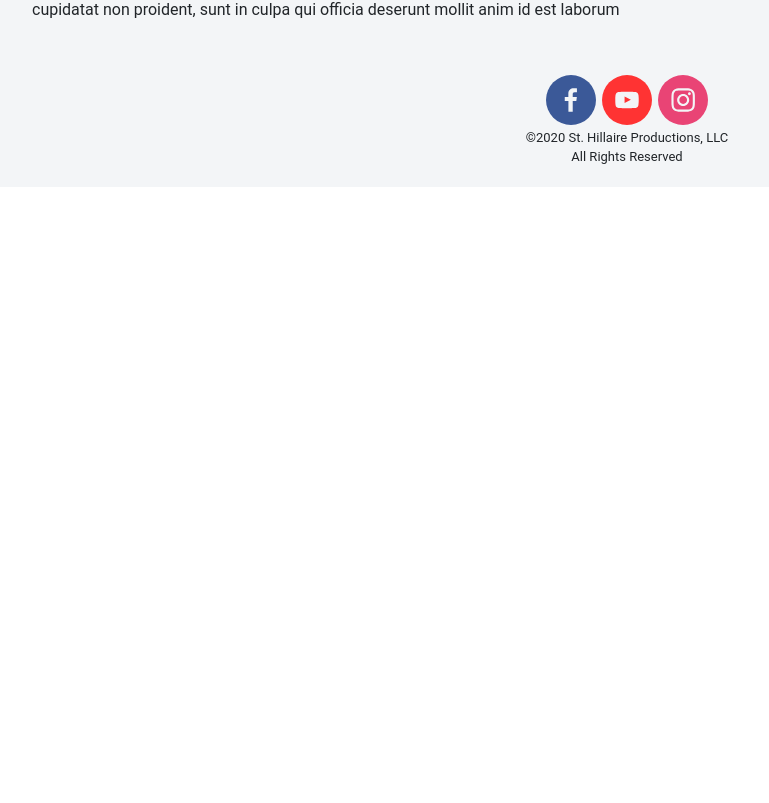
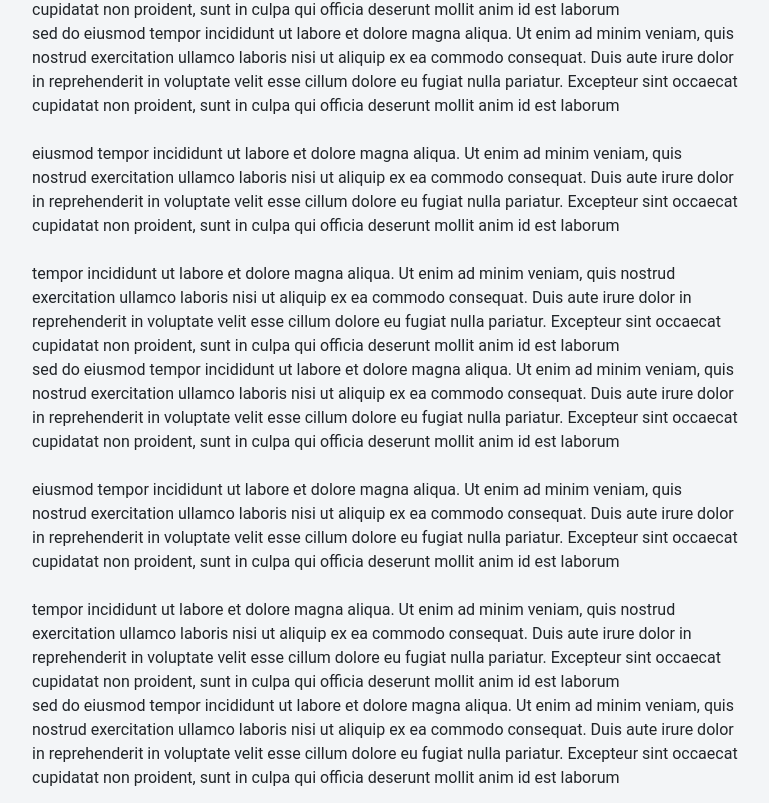
Before and after one commit to Norrismi/Dean_productions, a React (Create React App) app: page / in a window 1280 px wide. Shown: the part 1017-1820 px from the top of the page, without its empty margins (13-782 px from the left). Before the commit the page ends 1204 px from the top, so only its background shows below. Built offline with nearby package versions, Linux system fonts and the light colour scheme; no server answers.

Commit message:
edits complete

```diff
--- a/src/Components/Home/Home.js
+++ b/src/Components/Home/Home.js
@@ -14,10 +14,10 @@ class Home extends Component {
   render() {
     return (
       <div className="main-container">
-      <Nav />
         <div className="top-half">
           <img src={musicPic} alt="music stage" />
         </div>
+      <Nav />
 
 
         <div className="parent-container">
@@ -44,6 +44,90 @@ class Home extends Component {
               </div>
               <br></br>
               <div>
+                sed do eiusmod tempor incididunt ut labore et dolore magna
+                aliqua. Ut enim ad minim veniam, quis nostrud exercitation
+                ullamco laboris nisi ut aliquip ex ea commodo consequat. Duis
+                aute irure dolor in reprehenderit in voluptate velit esse cillum
+                dolore eu fugiat nulla pariatur. Excepteur sint occaecat
+                cupidatat non proident, sunt in culpa qui officia deserunt
+                mollit anim id est laborum
+              </div>
+              <br></br>
+              <div>
+                eiusmod tempor incididunt ut labore et dolore magna aliqua. Ut
+                enim ad minim veniam, quis nostrud exercitation ullamco laboris
+                nisi ut aliquip ex ea commodo consequat. Duis aute irure dolor
+                in reprehenderit in voluptate velit esse cillum dolore eu fugiat
+                nulla pariatur. Excepteur sint occaecat cupidatat non proident,
+                sunt in culpa qui officia deserunt mollit anim id est laborum
+              </div>
+              <br></br>
+              <div>
+                tempor incididunt ut labore et dolore magna aliqua. Ut enim ad
+                minim veniam, quis nostrud exercitation ullamco laboris nisi ut
+                aliquip ex ea commodo consequat. Duis aute irure dolor in
+                reprehenderit in voluptate velit esse cillum dolore eu fugiat
+                nulla pariatur. Excepteur sint occaecat cupidatat non proident,
+                sunt in culpa qui officia deserunt mollit anim id est laborum
+              </div>
+
+
+
+
+
+              <div>
+                sed do eiusmod tempor incididunt ut labore et dolore magna
+                aliqua. Ut enim ad minim veniam, quis nostrud exercitation
+                ullamco laboris nisi ut aliquip ex ea commodo consequat. Duis
+                aute irure dolor in reprehenderit in voluptate velit esse cillum
+                dolore eu fugiat nulla pariatur. Excepteur sint occaecat
+                cupidatat non proident, sunt in culpa qui officia deserunt
+                mollit anim id est laborum
+              </div>
+              <br></br>
+              <div>
+                eiusmod tempor incididunt ut labore et dolore magna aliqua. Ut
+                enim ad minim veniam, quis nostrud exercitation ullamco laboris
+                nisi ut aliquip ex ea commodo consequat. Duis aute irure dolor
+                in reprehenderit in voluptate velit esse cillum dolore eu fugiat
+                nulla pariatur. Excepteur sint occaecat cupidatat non proident,
+                sunt in culpa qui officia deserunt mollit anim id est laborum
+              </div>
+              <br></br>
+              <div>
+                tempor incididunt ut labore et dolore magna aliqua. Ut enim ad
+                minim veniam, quis nostrud exercitation ullamco laboris nisi ut
+                aliquip ex ea commodo consequat. Duis aute irure dolor in
+                reprehenderit in voluptate velit esse cillum dolore eu fugiat
+                nulla pariatur. Excepteur sint occaecat cupidatat non proident,
+                sunt in culpa qui officia deserunt mollit anim id est laborum
+              </div>   <div>
+                sed do eiusmod tempor incididunt ut labore et dolore magna
+                aliqua. Ut enim ad minim veniam, quis nostrud exercitation
+                ullamco laboris nisi ut aliquip ex ea commodo consequat. Duis
+                aute irure dolor in reprehenderit in voluptate velit esse cillum
+                dolore eu fugiat nulla pariatur. Excepteur sint occaecat
+                cupidatat non proident, sunt in culpa qui officia deserunt
+                mollit anim id est laborum
+              </div>
+              <br></br>
+              <div>
+                eiusmod tempor incididunt ut labore et dolore magna aliqua. Ut
+                enim ad minim veniam, quis nostrud exercitation ullamco laboris
+                nisi ut aliquip ex ea commodo consequat. Duis aute irure dolor
+                in reprehenderit in voluptate velit esse cillum dolore eu fugiat
+                nulla pariatur. Excepteur sint occaecat cupidatat non proident,
+                sunt in culpa qui officia deserunt mollit anim id est laborum
+              </div>
+              <br></br>
+              <div>
+                tempor incididunt ut labore et dolore magna aliqua. Ut enim ad
+                minim veniam, quis nostrud exercitation ullamco laboris nisi ut
+                aliquip ex ea commodo consequat. Duis aute irure dolor in
+                reprehenderit in voluptate velit esse cillum dolore eu fugiat
+                nulla pariatur. Excepteur sint occaecat cupidatat non proident,
+                sunt in culpa qui officia deserunt mollit anim id est laborum
+              </div>   <div>
                 sed do eiusmod tempor incididunt ut labore et dolore magna
                 aliqua. Ut enim ad minim veniam, quis nostrud exercitation
                 ullamco laboris nisi ut aliquip ex ea commodo consequat. Duis
--- a/src/Components/Home/StylesHome.css
+++ b/src/Components/Home/StylesHome.css
@@ -27,7 +27,9 @@ F7FFF7 white */
 
 img {
   display: block;
-  max-width: 73%;
+  /* max-width: 73%; */
+  max-width: 76%;
+  height: auto;
   margin-left: auto;
   margin-right: auto;
 }
--- a/src/Components/NotFound/NotFound.js
+++ b/src/Components/NotFound/NotFound.js
@@ -9,10 +9,11 @@ const NotFound = () => {
     <div className="parent404">
       <Nav />
       <div className="pianoTextContainer">
-        <img className="piano" src={brokenPiano} alt="music stage" />
-
-        <div className="firstComment">We have a problem</div>
-        <div className="secondComment">404 Error, Page Not Found</div>
+          <img className="piano" src={brokenPiano} alt="music stage" />
+        {/* <div className="bannerText"> */}
+          <h3 className="firstComment">We have a problem</h3>
+          <h2 className="secondComment">404 Error, Page Not Found</h2>
+        {/* </div> */}
       </div>
       <Footer />
     </div>
--- a/src/Components/NotFound/Styles.css
+++ b/src/Components/NotFound/Styles.css
@@ -1,14 +1,6 @@
 .parent404 {
     background-color: #f3f5f7;
-
-}
-
-.piano {
-    opacity: 0.4;
-    filter: sepia(60%);
-    background-repeat: no-repeat;
-    background-size: cover;
-    padding: 0px 0px 75px 0px
+    z-index: 0;
 }
 
 
@@ -16,22 +8,22 @@
     position: relative;
 }
 
-/* .textBackground{
-    background-color: grey;
-    height: 400px;
-    width:400px;
-    position: absolute;
-    top: 50%;
-    left: 50%;
-    transform: translate(-50%, -50%);
-} */
+.piano {
+    max-width: 100%;
+    height: auto;
+    opacity: 0.4;
+    filter: sepia(60%);
+    /* padding: 0px 0px 75px 0px */
+}
+
 
 .firstComment {
-    color: grey;
+    color: black;
     position: absolute;
     line-height: 26px;
     font-size: 32px;
     font-weight: 200;
+    text-shadow: 1px 1px 5px black, 0 0 25px white, 0 0 5px white;
     top: 44%;
     left: 50%;
     transform: translate(-51%, -50%);
@@ -39,15 +31,59 @@
 }
 
 .secondComment {
-    color: grey;
+    color: black;
     position: absolute;
-
     line-height: 50px;
     font-size: 45px;
     font-weight: 200;
+    text-shadow: 1px 1px 9px black, 0 0 25px white, 0 0 5px white;
     top: 50%;
     left: 50%;
     transform: translate(-50%, -50%);
+}
 
 
+/* less 965 */
+
+@media screen and (max-width: 965px) {
+    .firstComment {
+        font-size: 25px;
+    }
+
+    .secondComment {
+        font-size: 35px;
+    }
 }
+
+@media screen and (max-width: 755px) {
+    .firstComment {
+        font-size: 20px;
+    }
+
+    .secondComment {
+        font-size: 25px;
+    }
+}
+
+@media screen and (max-width: 550px) {
+    .firstComment {
+        font-size: 15px;
+    }
+
+    .secondComment {
+        font-size: 20px;
+    }
+}
+
+@media screen and (max-width: 437px) {
+    .firstComment {
+        font-size: 12px;
+    }
+
+    .secondComment {
+        font-size: 15px;
+    }
+}
+
+
+/* less 710 */
```
